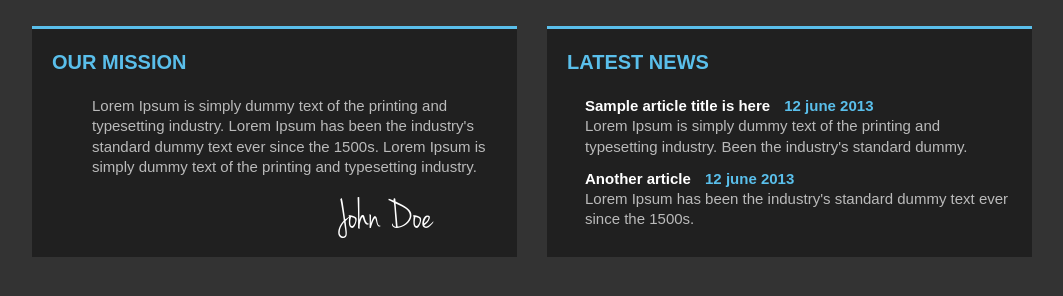
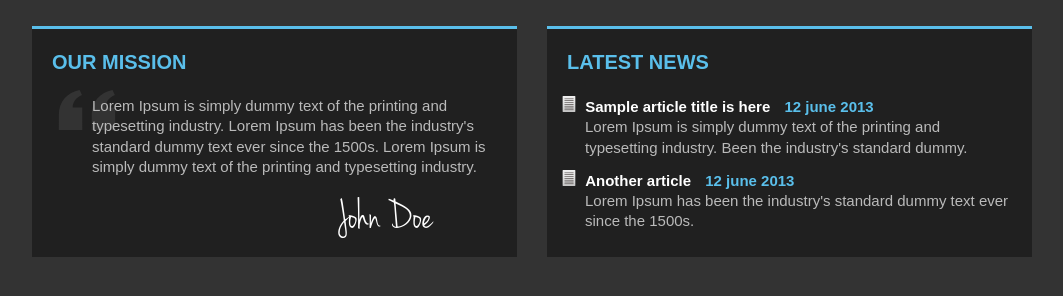
Before and after one commit to lucas-mancini/sass-media-queries, a website: page app/index.html in a window 1280 px wide. Shown: the whole page, without its empty margins (108-1171 px from the left). Drawn offline with Linux system fonts and the light colour scheme.

Commit message:
Adding images likes quotes (svg embedded) and article icons. Fixing some paddings and margins.

```diff
--- a/app/index.html
+++ b/app/index.html
@@ -15,6 +15,11 @@
 
         <section class="rbcomponent__card">
             <h3 class="rbcomponent__header rbcomponent--primary-color caps">Our mission</h3>
+            <svg class="rbcomponent__quote-icon" version="1.1" xmlns="http://www.w3.org/2000/svg" xmlns:xlink="http://www.w3.org/1999/xlink" x="0px" y="0px" width="512px" height="512px" viewBox="0 0 512 512" enable-background="new 0 0 512 512" xml:space="preserve">
+                <path fill="#333" id="quote-icon" d="M290.619,401.835c0,0,0-52.152,0-109.538c0-97.926,61.881-164.297,152.049-182.132l17.087,36.931
+                C418,162.833,391.512,200.5,391.512,238.455H462v163.38H290.619z M50,401.835c0,0,0-52.152,0-109.538
+                C50,194.371,111.881,128,202.048,110.165l17.087,36.931c-41.754,15.737-68.242,53.404-68.242,91.359h70.487v163.38H50z" />
+            </svg>
             <p class="rbcomponent__quote">
                 Lorem Ipsum is simply dummy text of the printing and typesetting industry.
                 Lorem Ipsum has been the industry's standard dummy text ever since the 1500s.
--- a/app/scss/_robotmagic-component.scss
+++ b/app/scss/_robotmagic-component.scss
@@ -47,6 +47,10 @@
         font-family: 'jenna_sueregular';
     }
 
+    &__quote-icon {
+        display: none; // hide quote icon on mobile and tablet
+    }
+
     &__article {
 
         &-header {
@@ -74,7 +78,7 @@
 
         &__card {
             width: 50%;
-            padding: 30px 17px 0px 30px;
+            padding: 30px 11px 0px 30px;
             margin: 20px 15px 30px 15px;
 
             background-color: $card-background;
@@ -112,10 +116,26 @@
 
         &__quote {
             padding-left: 40px;
+            position: relative;
+            z-index: 1;
+
+            &-icon {
+                height: 70px;
+                width: 70px;
+                display: block;
+                position: absolute;
+                top: 75px;
+                z-index: 0;
+            }
         }
 
-        &__article-header, &__article-summary {
+        &__article {
             padding-left: 18px;
+
+            &:before {
+                content: url('../article-icon.png');
+                margin: 0 4px 0 -24px;
+            }
         }
 
     }
```
Also changed, not shown: README.md, app/article-icon.png (added), app/css/main.css.
